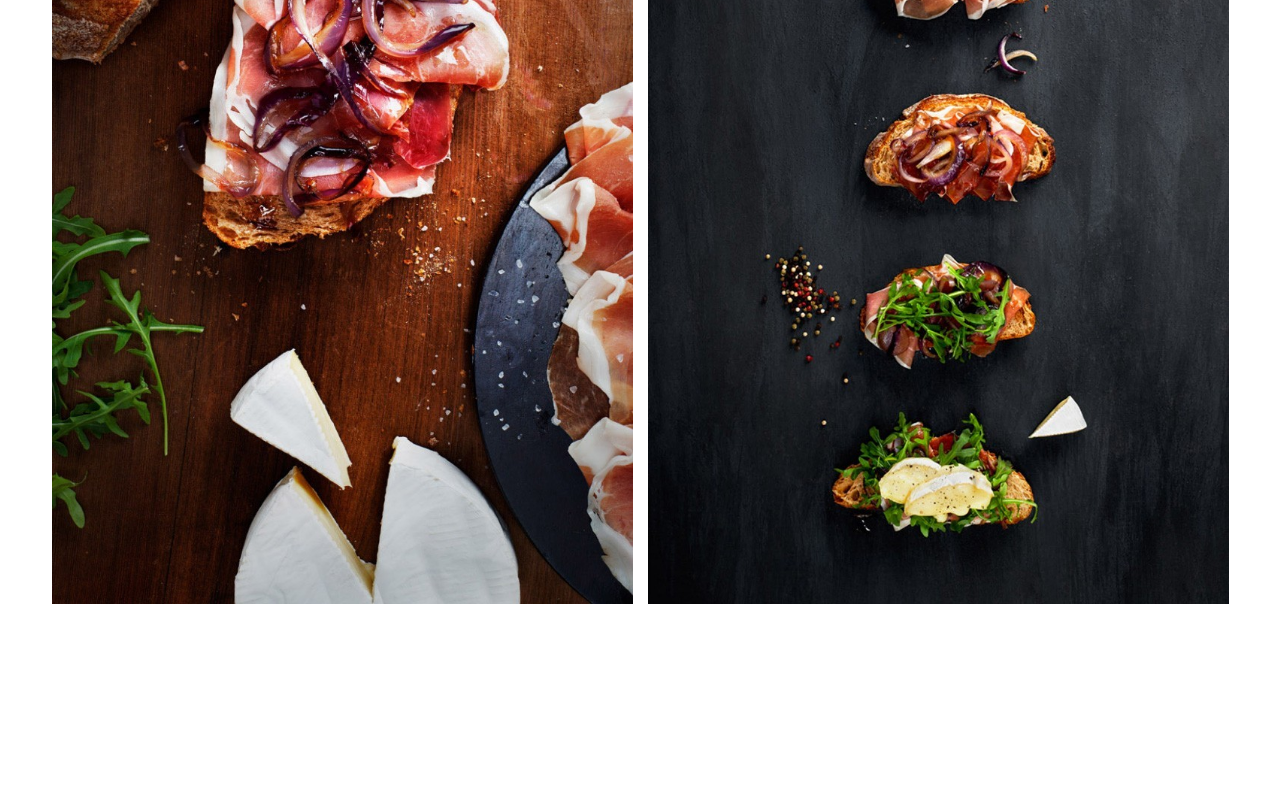
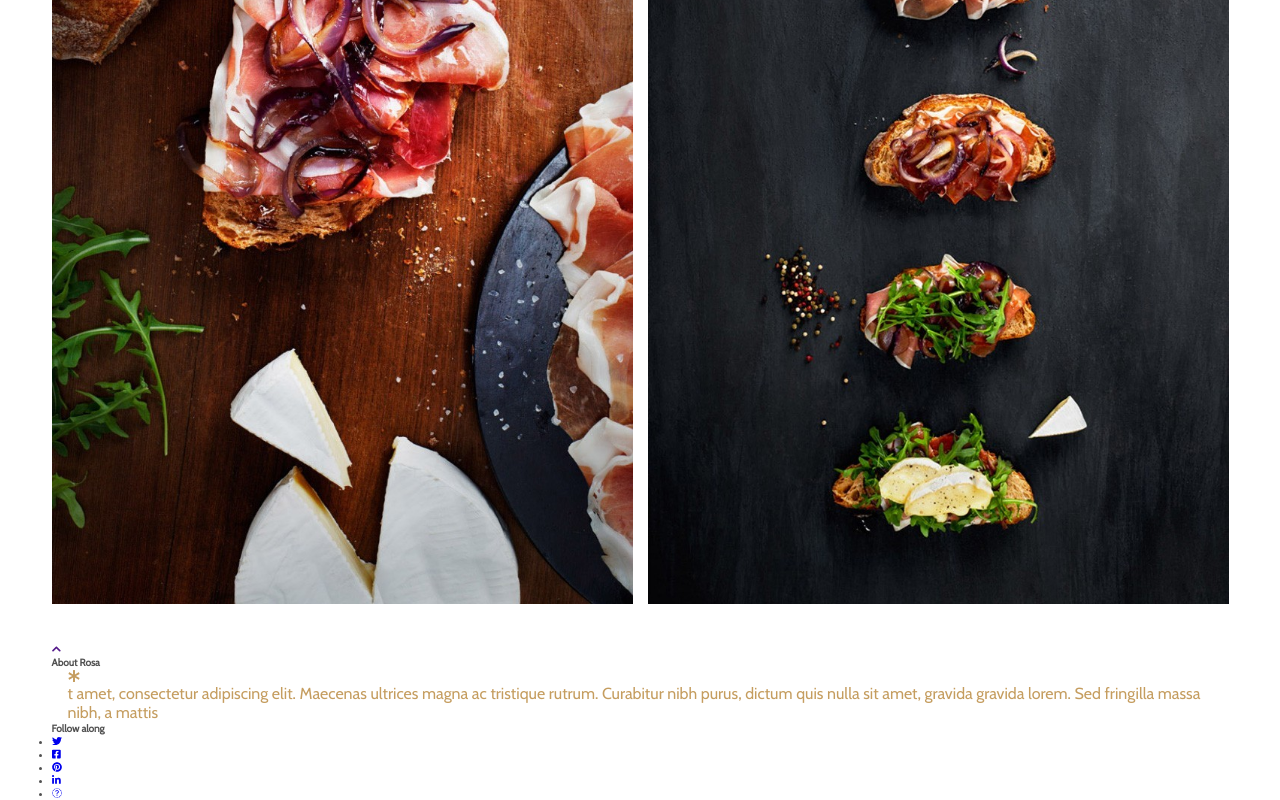
Before and after one commit to alanblee/react-rosa, a React (Create React App) app: page / in a window 1280 px wide. Shown: the part 4938-5738 px from the top of the page. Before the commit the page ends 5581 px from the top, so only its background shows below. Built offline with nearby package versions, Linux system fonts and the light colour scheme; a web font is replaced by a local one.

Commit message:
adding footer markup

```diff
--- a/src/components/footer/footer.jsx
+++ b/src/components/footer/footer.jsx
@@ -1,7 +1,53 @@
 import React from "react";
+import { Link } from "react-router-dom";
 
 const FooterSection = () => {
-  return <div className="container"></div>;
+  const socials = [
+    "twitter",
+    "facebook-square",
+    "pinterest",
+    "linkedin-in",
+    "tripadvisor",
+  ];
+  const renderSocials = () => {
+    return socials.map((social, indx) => {
+      return (
+        <li key={indx}>
+          <Link to="#">
+            <i className={`fab fa-${social}`}></i>
+          </Link>
+        </li>
+      );
+    });
+  };
+  return (
+    <div className="container">
+      <div className="back-to-top">
+        <Link>
+          <i className="fas fa-chevron-up"></i>
+        </Link>
+      </div>
+      <div className="footer-content">
+        <div className="footer-content-about animate-up">
+          <h4>About Rosa</h4>
+          <div className="asterisk">
+            <i className="fas fa-asterisk"></i>
+            <p>
+              t amet, consectetur adipiscing elit. Maecenas ultrices magna ac
+              tristique rutrum. Curabitur nibh purus, dictum quis nulla sit
+              amet, gravida gravida lorem. Sed fringilla massa nibh, a mattis
+            </p>
+          </div>
+          <div className="footer-content-divider animate-bottom">
+            <div className="social-menu">
+              <h4>Follow along</h4>
+              <ul className="social-icons">{renderSocials()}</ul>
+            </div>
+          </div>
+        </div>
+      </div>
+    </div>
+  );
 };
 
 export default FooterSection;
```
